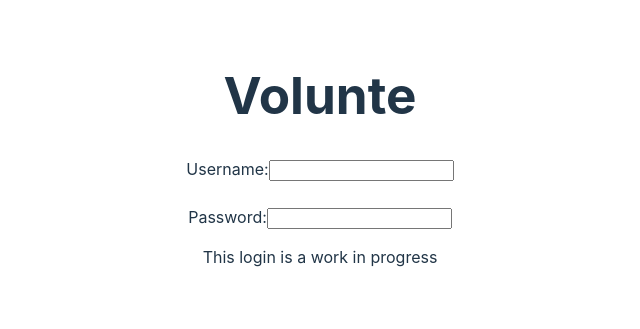
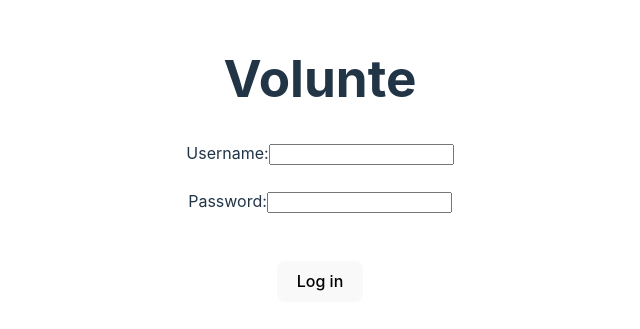
Before and after one commit to webbgamers/volunte, a React (Vite) app in the folder volunte-frontend/: page / in a window 1280 px wide. Shown: the part 241-570 px from the top of the page, without its empty margins (320-960 px from the left). Built offline with nearby package versions, Linux system fonts and the light colour scheme.

Commit message:
Discovery of functions and button

```diff
--- a/volunte-frontend/src/App.jsx
+++ b/volunte-frontend/src/App.jsx
@@ -1,11 +1,7 @@
 import { useState } from 'react'
-import reactLogo from './assets/react.svg'
-import viteLogo from '/vite.svg'
 import './App.css'
 
-function App() {
-  const [count, setCount] = useState(0)
-
+function LoginForm() {
   return (
     <>
       <h1>Volunte</h1>
@@ -20,9 +16,21 @@ function App() {
         Password:
         <input name = "Password"/>
       </div>
-      <p>
-        This login is a work in progress
-      </p>
+
+      <br/>
+      <br/>
+
+      <button type="submit">Log in</button>
+    </>
+  )
+}
+
+function App() {
+  const [count, setCount] = useState(0)
+
+  return (
+    <>
+      <LoginForm/>
     </>
   )
 }
```
